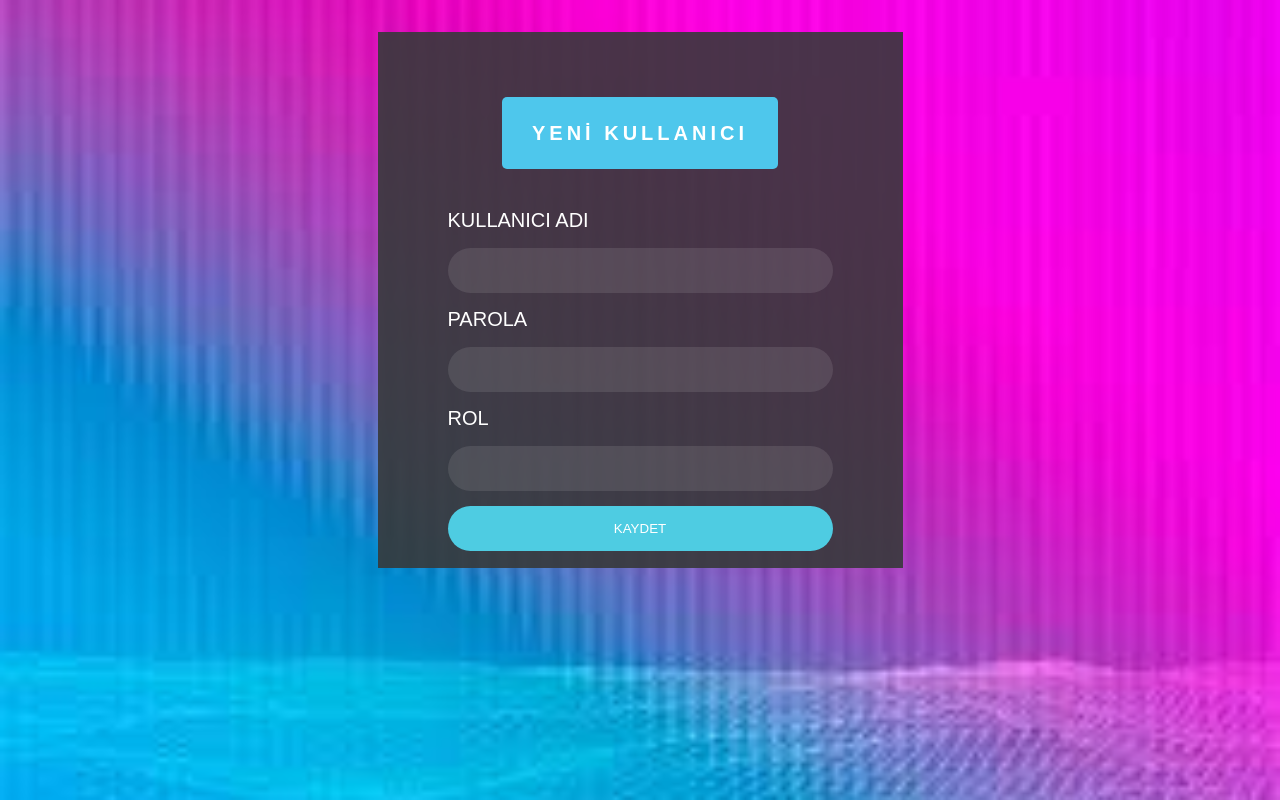
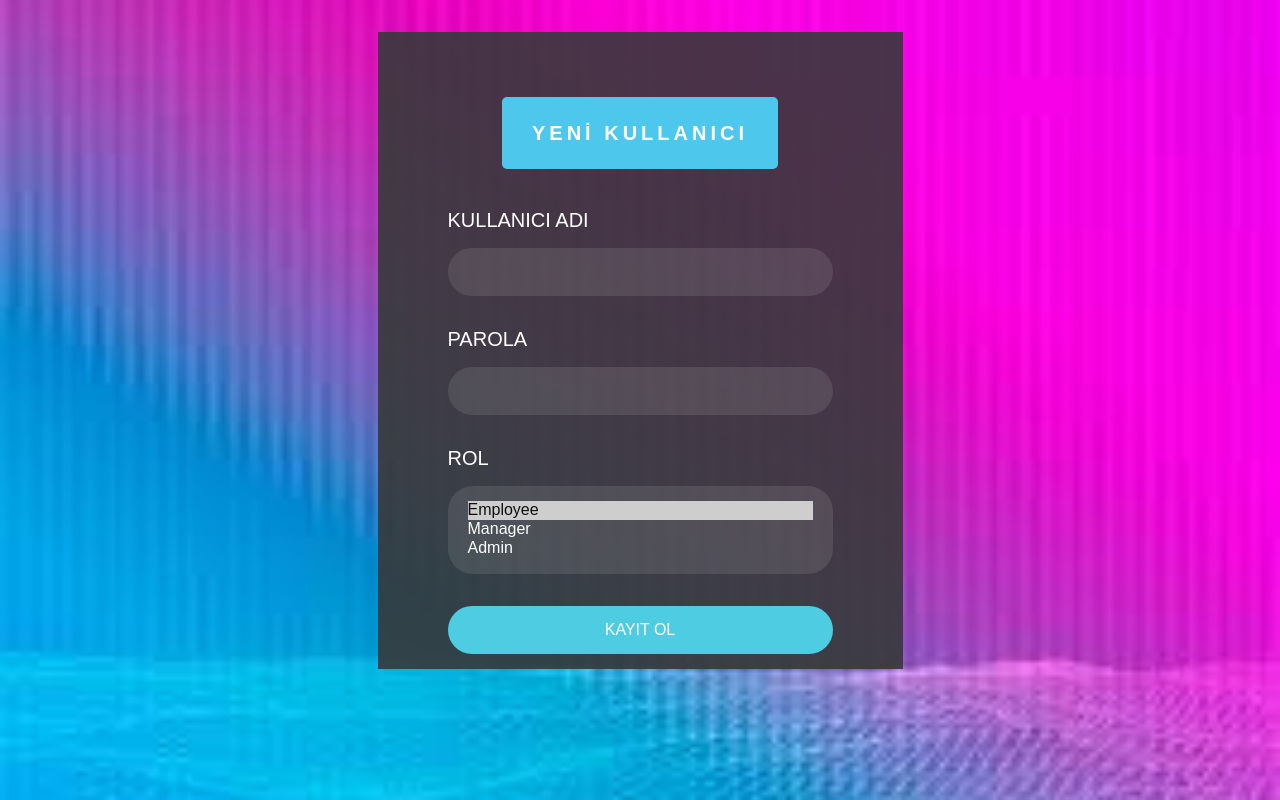
Before and after one commit to sertancem-sari/log_react_redux, a React (Create React App) app: page /newuser in a window 1280 px wide. Built offline with nearby package versions, Linux system fonts and the light colour scheme.

Commit message:
new user part done

```diff
--- /dev/null
+++ b/src/config/roles.js
@@ -0,0 +1,5 @@
+export const ROLES ={
+    Employee : 'Employee',
+    Manager : 'Manager',
+    Admin : 'Admin'
+}
--- a/src/features/logs/Logs.js
+++ b/src/features/logs/Logs.js
@@ -1,5 +1,6 @@
 import React from 'react'
 import { useGetLogsQuery } from './logsApiSlice'
+import LogsData from './LogsData'
 
 const Logs = () => {
   const{
--- a/src/features/users/NewUser.js
+++ b/src/features/users/NewUser.js
@@ -1,9 +1,86 @@
 import React from 'react'
+import { useState, useEffect } from "react"
+import { useAddNewUserMutation } from "./usersApiSlice"
+import { useNavigate } from "react-router-dom"
+import { FontAwesomeIcon } from '@fortawesome/react-fontawesome'
+import { faSave } from "@fortawesome/free-solid-svg-icons"
+import { ROLES } from "../../config/roles"
+
+const USER_REGEX = /^[A-z]{3,20}$/
+const PWD_REGEX = /^[A-z0-9!@#$%]{4,12}$/
 
 const NewUser = () => {
+
+  const [addNewUser, {
+      isLoading,
+      isSuccess,
+      isError,
+      error
+  }] = useAddNewUserMutation()
+
+  const navigate = useNavigate()
+
+  const [username, setUsername] = useState('')
+  const [validUsername, setValidUsername] = useState(false)
+  const [password, setPassword] = useState('')
+  const [validPassword, setValidPassword] = useState(false)
+  const [roles, setRoles] = useState(["Employee"])
+
+  useEffect(() => {
+      setValidUsername(USER_REGEX.test(username))
+  }, [username])
+
+  useEffect(() => {
+      setValidPassword(PWD_REGEX.test(password))
+  }, [password])
+
+  useEffect(() => {
+      if (isSuccess) {
+          setUsername('')
+          setPassword('')
+          setRoles([])
+          navigate('/dash/users')
+      }
+  }, [isSuccess, navigate])
+
+  const onUsernameChanged = e => setUsername(e.target.value)
+  const onPasswordChanged = e => setPassword(e.target.value)
+
+  const onRolesChanged = e => {
+      const values = Array.from(
+          e.target.selectedOptions, //HTMLCollection
+          (option) => option.value
+      )
+      setRoles(values)
+  }
+
+  const canSave = [roles.length, validUsername, validPassword].every(Boolean) && !isLoading
+
+  const onSaveUserClicked = async (e) => {
+      e.preventDefault()
+      if (canSave) {
+          await addNewUser({ username, password, roles })
+      }
+  }
+
+  const options = Object.values(ROLES).map(role => {
+      return (
+          <option
+              key={role}
+              value={role}
+
+          > {role}</option >
+      )
+  })
+
+  const errClass = isError ? "errmsg" : "offscreen"
+  const validUserClass = !validUsername ? 'form__input--incomplete' : ''
+  const validPwdClass = !validPassword ? 'form__input--incomplete' : ''
+  const validRolesClass = !Boolean(roles.length) ? 'form__input--incomplete' : ''
+
   return (
     <>
-      <form className="login-wrap">
+      <form className="login-wrap" onSubmit={onSaveUserClicked}>
 	      <div className="login-html">
 		      <input id='username' type="text" name="username" className="sign-in" checked/>
           <label htmlFor='username' className="welcome-button">YENİ KULLANICI</label>
@@ -12,40 +89,53 @@ const NewUser = () => {
               <div className="group">
                 <label for="username" className="label">Kullanıcı Adı</label>
                 <input
+                  className={`input ${validUserClass}`}
                   id="username"
                   name="username"
                   type="text"
                   autoComplete="off"
-                  className="input"
+                  value={username}
+                  onChange={onUsernameChanged}
                 />
 				      </div>
               <div className="group">
                 <label for="password" className="label">Parola</label>
                 <input
+                  className={`input ${validPwdClass}`}
                   id="password"
                   name="password"
                   type="password"
-                  className="input"
-                  data-type="password"
+                  value={password}
+                  onChange={onPasswordChanged}
                 />
               </div>
               <div className="group">
-                <label for="pass" className="label">ROL</label>
-                <input
-                  id="roles"
-                  name="roles"
-                  multiple={true}
-                  size="3"
-                  className="input"
-                />
+                <label for="pass" className="label" htmlFor='roles'>ROL</label>
+                <select
+                    id="roles"
+                    name="roles"
+                    className={`input ${validRolesClass}`}
+                    multiple={true}
+                    size="3"
+                    value={roles}
+                    onChange={onRolesChanged}
+                >
+                    {options}
+                </select>
               </div>
               <div className="group">
-                <button className='button'>KAYDET</button>
+                <button
+                    className="button"
+                    title="Save"
+                    disabled={!canSave}
+                >   KAYIT OL
+                </button>
               </div>
 			      </div>
 		      </div>
         </div>
       </form>
+      <p className={errClass}>{error?.data?.message}</p>
     </>
   )
 }
--- a/src/features/users/usersApiSlice.js
+++ b/src/features/users/usersApiSlice.js
@@ -2,49 +2,88 @@ import {
     createSelector,
     createEntityAdapter
 } from "@reduxjs/toolkit";
- import { apiSlice } from "../../app/api/apiSlice";
+import { apiSlice } from "../../app/api/apiSlice"
 
- const usersAdapter= createEntityAdapter({})
- const initialState= usersAdapter.getInitialState()
+const usersAdapter = createEntityAdapter({})
 
- export const usersApiSlice= apiSlice.injectEndpoints({
-    endpoints: builder =>({
+const initialState = usersAdapter.getInitialState()
+
+export const usersApiSlice = apiSlice.injectEndpoints({
+    endpoints: builder => ({
         getUsers: builder.query({
-            query: ()=> '/users',
-            validateStatus: (response, result) =>{
+            query: () => '/users',
+            validateStatus: (response, result) => {
                 return response.status === 200 && !result.isError
             },
-            keepUnusedDataFor:5,
-            transformResponse: responseData =>{
-                const loadedUsers = responseData.map(user =>{
+            transformResponse: responseData => {
+                const loadedUsers = responseData.map(user => {
                     user.id = user._id
                     return user
                 });
                 return usersAdapter.setAll(initialState, loadedUsers)
+            },
+            providesTags: (result, error, arg) => {
+                if (result?.ids) {
+                    return [
+                        { type: 'User', id: 'LIST' },
+                        ...result.ids.map(id => ({ type: 'User', id }))
+                    ]
+                } else return [{ type: 'User', id: 'LIST' }]
             }
         }),
-        providesTags: (result, error, arg) =>{
-            if(result?.ids){
-                return[
-                    {type: 'User', id:'LIST'},
-                    ...result.ids.map(id=>({type: 'User', id}))
+        addNewUser: builder.mutation({
+            query: initialUserData => ({
+                url: '/users',
+                method: 'POST',
+                body: {
+                    ...initialUserData,
+                }
+            }),
+            invalidatesTags: [
+                { type: 'User', id: "LIST" }
             ]
-            }else return [{ type: 'User', id:'LIST'}]
+        }),
+        updateUser: builder.mutation({
+            query: initialUserData => ({
+                url: '/users',
+                method: 'PATCH',
+                body: {
+                    ...initialUserData,
                 }
-    })
+            }),
+            invalidatesTags: (result, error, arg) => [
+                { type: 'User', id: arg.id }
+            ]
+        }),
+        deleteUser: builder.mutation({
+            query: ({ id }) => ({
+                url: `/users`,
+                method: 'DELETE',
+                body: { id }
+            }),
+            invalidatesTags: (result, error, arg) => [
+                { type: 'User', id: arg.id }
+            ]
+        }),
+    }),
 })
 
 export const {
-    useGetUsersQuery
+    useGetUsersQuery,
+    useAddNewUserMutation,
+    useUpdateUserMutation,
+    useDeleteUserMutation,
 } = usersApiSlice
 
- export const selecUsersResult= usersApiSlice.endpoints.getUsers.select()
 
- //Noormalized data
- const selectUsersData= createSelector(
-    selecUsersResult,
+export const selectUsersResult = usersApiSlice.endpoints.getUsers.select()
+
+
+const selectUsersData = createSelector(
+    selectUsersResult,
     usersResult => usersResult.data
 )
+
 
 export const {
     selectAll: selectAllUsers,
--- a/src/index.css
+++ b/src/index.css
@@ -188,7 +188,7 @@ h1:hover {--_p: 100%}
 }
 .login-html{
 	width:100%;
-	height:80%;
+	height:95%;
 	position:absolute;
 	padding:90px 70px 50px 70px;
 	background:rgba(55, 57, 58, 0.9);
@@ -254,6 +254,9 @@ h1:hover {--_p: 100%}
 	padding:15px 20px;
 	border-radius:25px;
 	background:rgba(255,255,255,.1);
+    margin-bottom: 2rem;
+    overflow-y: hidden;
+    font-size: 1rem;
 }
 .login-form .group input[data-type="password"]{
 	text-security:circle;
@@ -529,3 +532,23 @@ tr {
 .table__cell--inactive {
   background-color: var(--INACTIVE);
 }
+
+.errmsg{
+/*     margin: auto;
+    font-size: 2rem;
+    text-align: center; */
+    font-size: 20px;
+    color: #fff;
+    text-decoration: none;
+    padding: 20px;
+    text-align: center;
+    padding: 25px 30px;
+    /* background-color: #4ec7ec; */
+    font-weight: bold;
+    border: none;
+    border-radius: 5px;
+    letter-spacing: 4px;
+    overflow: hidden;
+    transition: 0.5s;
+    cursor: pointer;
+}
```
Lines whose indentation alone changed are shown as unchanged.
